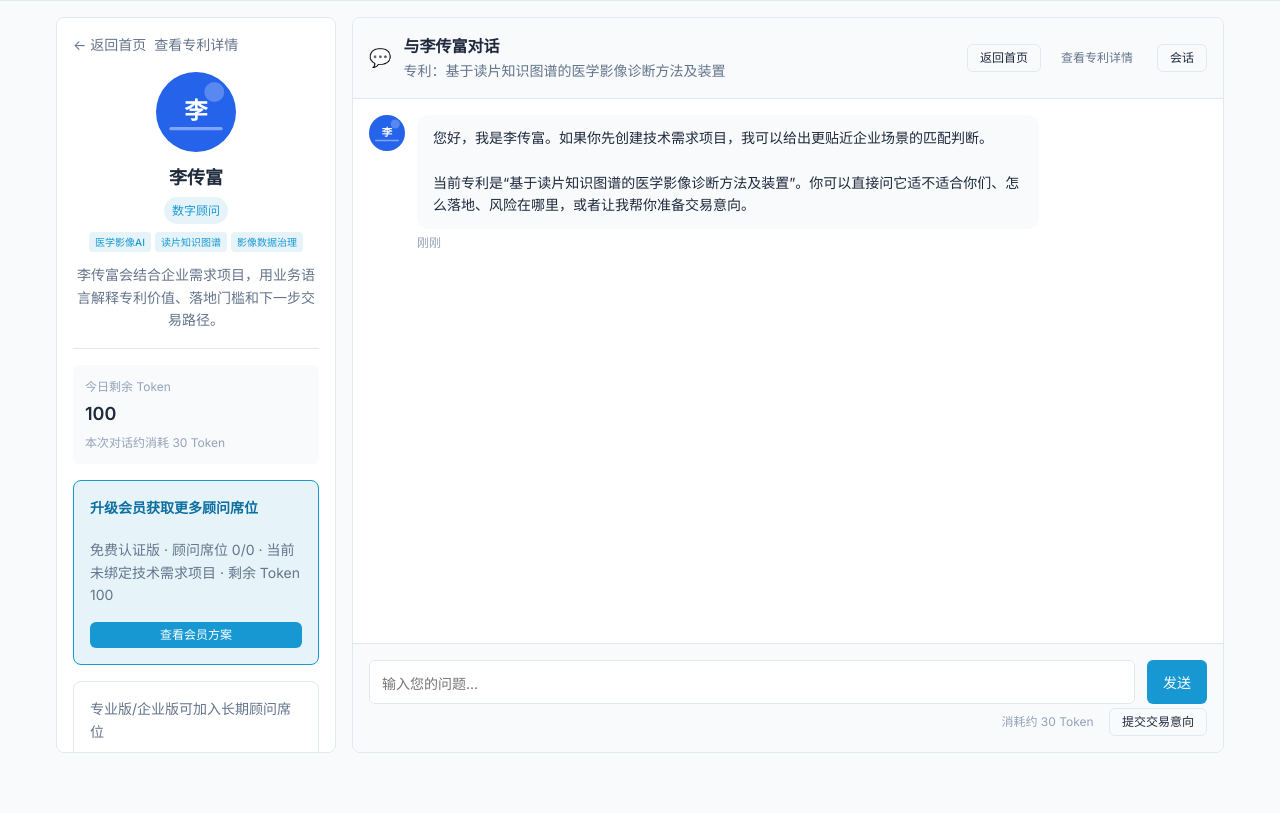
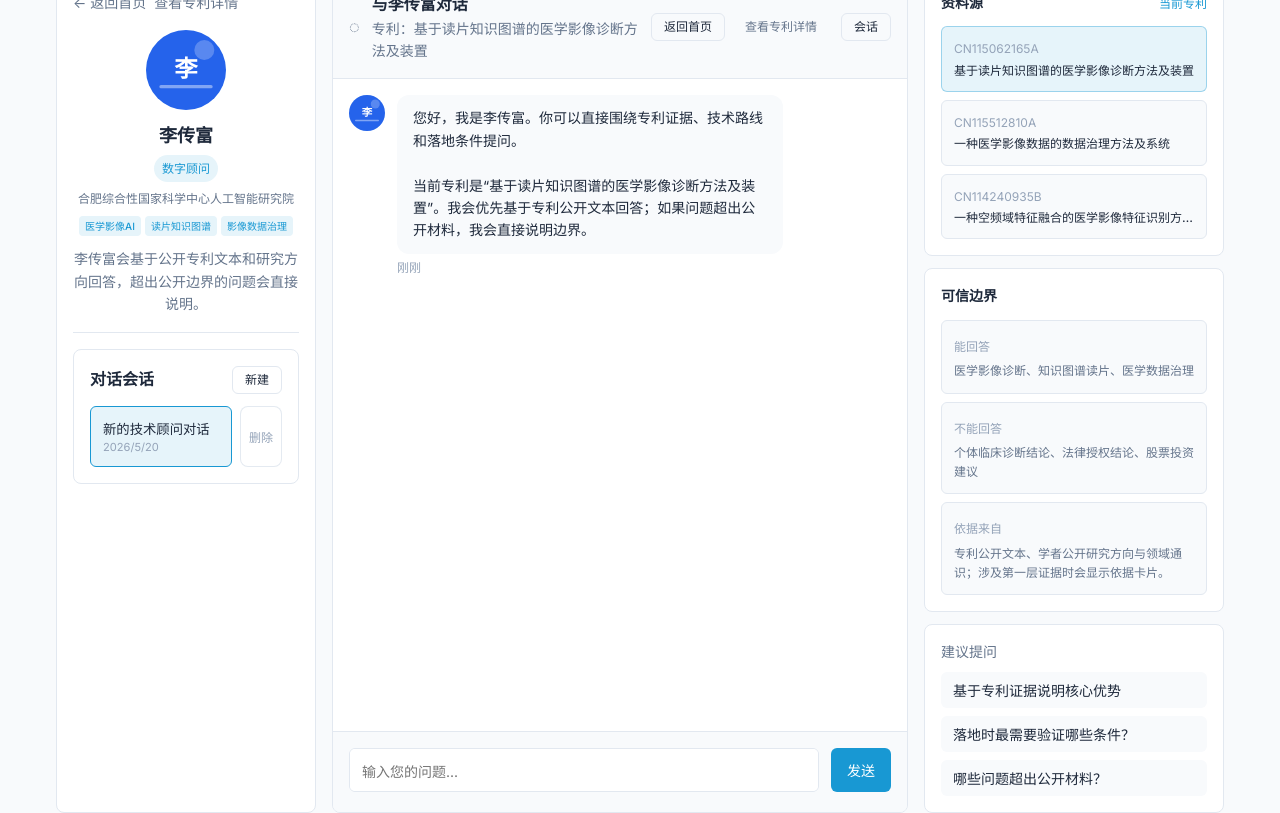
Before and after one commit to xuqingyu1999/scholarmate-demo, a website: page chat.html in a window 1280 px wide. Shown: the part 106-919 px from the top of the page. Before the commit the page ends 859 px from the top, so only its background shows below. Drawn offline with Linux system fonts and the light colour scheme.

Commit message:
feat: simplify scholar chat experience

```diff
--- a/chat.html
+++ b/chat.html
@@ -10,7 +10,7 @@
     <link href="https://fonts.googleapis.com/css2?family=Inter:wght@400;500;600;700&display=swap" rel="stylesheet">
     <link rel="stylesheet" href="styles/main.css">
 </head>
-<body>
+<body class="chat-page">
     <!-- 导航栏 -->
     <header class="navbar">
         <div class="container navbar__container">
@@ -33,7 +33,7 @@
     <main>
         <div class="container" style="padding-top: var(--space-4);">
             <div class="chat-layout">
-                <!-- 左侧：发明人信息 -->
+                <!-- 左侧：学者与会话 -->
                 <aside class="chat-sidebar">
                     <div class="chat-nav-actions">
                         <a href="index.html#advisor" id="chatWorkbenchLink" class="chat-header__back">← 返回首页</a>
@@ -46,26 +46,13 @@
                         </div>
                         <div class="chat-inventor-info__name">李传富</div>
                         <div class="chat-inventor-info__badge">数字顾问</div>
+                        <div class="chat-inventor-info__affiliation">合肥综合性国家科学中心人工智能研究院</div>
                         <div class="chat-inventor-info__expertise">
                             <span class="tag">人工智能</span>
                             <span class="tag">医疗影像</span>
                         </div>
                         <p class="chat-inventor-info__bio">数字顾问基于公开专利文本、首席发明人和权利人元数据生成，仅用于技术沟通原型。</p>
                     </div>
-
-                    <div class="chat-token-info">
-                        <div class="chat-token-info__label">今日剩余 Token</div>
-                        <div class="chat-token-info__value" id="tokenDisplay">100</div>
-                        <div class="chat-token-info__hint">本次对话约消耗 30 Token</div>
-                    </div>
-
-                    <div class="chat-membership-cta" id="chatMembershipCta">
-                        <div class="chat-membership-cta__title">升级会员获取更多顾问席位</div>
-                        <div class="chat-membership-cta__desc" id="chatMembershipDesc">专业版/企业版支持长期顾问席位、更多需求项目、Token 和真人跟进。</div>
-                        <a href="membership.html" class="btn btn--primary btn--sm">查看会员方案</a>
-                    </div>
-
-                    <div class="chat-seat-panel" id="seatActionPanel"></div>
 
                     <div class="chat-session-panel">
                         <div class="chat-session-panel__header">
@@ -74,27 +61,12 @@
                         </div>
                         <div class="chat-session-list" id="sessionList"></div>
                     </div>
-
-                    <div class="chat-quick-questions">
-                        <div class="chat-quick-questions__title">快捷问题</div>
-                        <div class="chat-quick-questions__list">
-                            <button class="chat-quick-question" onclick="sendQuickQuestion('这项技术的核心优势是什么？')">
-                                这项技术的核心优势是什么？
-                            </button>
-                            <button class="chat-quick-question" onclick="sendQuickQuestion('研发过程中遇到的最大挑战是什么？')">
-                                研发过程中遇到的最大挑战是什么？
-                            </button>
-                            <button class="chat-quick-question" onclick="sendQuickQuestion('这项技术未来的迭代方向？')">
-                                这项技术未来的迭代方向？
-                            </button>
-                        </div>
-                    </div>
                 </aside>
 
-                <!-- 右侧：对话区域 -->
-                    <div class="chat-main">
-                        <div class="chat-header">
-                        <span class="chat-header__back">💬</span>
+                <!-- 中间：对话区域 -->
+                <div class="chat-main">
+                    <div class="chat-header">
+                        <span class="chat-header__back">◌</span>
                         <div>
                             <div class="chat-header__title">与李传富对话</div>
                             <div class="chat-header__patent">专利：一种基于人工智能的医疗诊断系统及方法</div>
@@ -104,9 +76,9 @@
                             <a href="patent-detail.html" id="chatDetailHeaderLink" class="btn btn--ghost btn--sm">查看专利详情</a>
                         </div>
                         <button class="btn btn--outline btn--sm chat-history-toggle" type="button" onclick="toggleChatSidebar()">会话</button>
-                        </div>
+                    </div>
 
-                        <div class="chat-messages" id="chatMessages">
+                    <div class="chat-messages" id="chatMessages">
                         <!-- AI 欢迎消息 -->
                         <div class="chat-message chat-message--ai">
                             <div class="chat-message__avatar">
@@ -135,13 +107,44 @@
                                 发送
                             </button>
                         </div>
-                        <div class="chat-input__token">
-                            <span id="tokenCost">消耗约 30 Token</span>
-                            <button class="btn btn--outline btn--sm" style="margin-left: var(--space-3);" onclick="submitTradeIntentFromChat()">提交交易意向</button>
+                        <div class="chat-input__meta">
                             <button class="btn btn--ghost btn--sm" id="localFallbackBtn" style="display: none; margin-left: var(--space-2);" onclick="sendLocalFallbackForLastQuestion()">本地模拟回复</button>
                         </div>
                     </div>
                 </div>
+
+                <!-- 右侧：资料源与可信边界 -->
+                <aside class="chat-right-panel" aria-label="数字学者资料源与知识边界">
+                    <section class="chat-trust-card chat-sources-panel">
+                        <div class="chat-trust-card__header">
+                            <span>资料源</span>
+                            <a href="patent-detail.html" id="chatSourceDetailLink">当前专利</a>
+                        </div>
+                        <div class="chat-source-list" id="chatSourceList"></div>
+                    </section>
+
+                    <section class="chat-trust-card chat-boundary-panel">
+                        <div class="chat-trust-card__header">
+                            <span>可信边界</span>
+                        </div>
+                        <div class="chat-boundary-grid" id="chatBoundaryPanel"></div>
+                    </section>
+
+                    <section class="chat-trust-card chat-quick-questions">
+                        <div class="chat-quick-questions__title">建议提问</div>
+                        <div class="chat-quick-questions__list">
+                            <button class="chat-quick-question" onclick="sendQuickQuestion('请基于专利证据说明这项技术的核心优势。')">
+                                基于专利证据说明核心优势
+                            </button>
+                            <button class="chat-quick-question" onclick="sendQuickQuestion('这项技术落地时最需要验证哪些条件？')">
+                                落地时最需要验证哪些条件？
+                            </button>
+                            <button class="chat-quick-question" onclick="sendQuickQuestion('哪些问题属于公开材料无法回答的范围？')">
+                                哪些问题超出公开材料？
+                            </button>
+                        </div>
+                    </section>
+                </aside>
             </div>
         </div>
     </main>
@@ -243,12 +246,12 @@
             document.querySelector('.chat-inventor-info__avatar img').src = inventor.avatar;
             document.querySelector('.chat-inventor-info__avatar img').alt = inventor.name;
             document.querySelector('.chat-inventor-info__name').textContent = inventor.name;
+            document.querySelector('.chat-inventor-info__affiliation').textContent = inventor.affiliation || patent.assignee || '科研之友专利库';
             document.querySelector('.chat-inventor-info__expertise').innerHTML = inventor.expertise.map(item => `<span class="tag tag--sm">${item}</span>`).join('');
-            document.querySelector('.chat-inventor-info__bio').textContent = `${inventor.name}会结合企业需求项目，用业务语言解释专利价值、落地门槛和下一步交易路径。`;
+            document.querySelector('.chat-inventor-info__bio').textContent = `${inventor.name}会基于公开专利文本和研究方向回答，超出公开边界的问题会直接说明。`;
             ensureCurrentSession();
-            renderChatMembershipCta();
-            renderSeatAction();
             renderSessionList();
+            renderTrustPanel();
             renderWelcomeMessage();
             updateTokenDisplay();
             loadConversationHistory();
@@ -284,6 +287,8 @@
                 const link = document.getElementById(id);
                 if (link) link.href = detailHref;
             });
+            const sourceDetailLink = document.getElementById('chatSourceDetailLink');
+            if (sourceDetailLink) sourceDetailLink.href = detailHref;
         }
 
         function ensureCurrentSession(forceNew = false) {
@@ -315,39 +320,46 @@
             return currentSession;
         }
 
-        function renderChatMembershipCta() {
-            const user = UserManager.getUser();
-            const plan = ScholarMateBusinessCore.getMembershipPlan(user && user.membership ? user.membership : 'free');
-            const seatUsage = UserManager.getAdvisorSeatUsage();
-            const projectName = project ? `当前需求：${project.title}` : '当前未绑定技术需求项目';
-            document.getElementById('chatMembershipDesc').textContent = `${plan.name || '免费认证版'} · 顾问席位 ${seatUsage.label} · ${projectName} · 剩余 Token ${UserManager.getRemainingToken()}`;
+        function renderTrustPanel() {
+            renderSourceList();
+            renderBoundaryPanel();
         }
 
-        function renderSeatAction() {
-            const panel = document.getElementById('seatActionPanel');
-            const user = UserManager.getUser();
-            const assets = UserManager.getDigitalHumanAssets();
-            const alreadyAsset = assets.some(asset => asset.inventorId === inventor.id && (!asset.patentId || asset.patentId === patent.id));
-            if (alreadyAsset) {
-                panel.innerHTML = '<div class="chat-seat-panel__status">已加入我的数字顾问</div>';
-                return;
-            }
-            if (ScholarMateBusinessCore.hasPaidMembership(user)) {
-                const seatUsage = UserManager.getAdvisorSeatUsage();
-                panel.innerHTML = `<button class="btn btn--outline btn--full btn--sm" onclick="joinCurrentDigitalHuman()">加入顾问席位（${seatUsage.label}）</button>`;
-                return;
-            }
-            panel.innerHTML = '<div class="chat-seat-panel__status">专业版/企业版可加入长期顾问席位</div>';
+        function renderSourceList() {
+            const list = document.getElementById('chatSourceList');
+            if (!list) return;
+            const sourcePatents = (currentScholarPatents.length ? currentScholarPatents : [patent]).slice(0, 6);
+            list.innerHTML = sourcePatents.map(item => `
+                <a class="chat-source-item ${item.id === patent.id ? 'chat-source-item--active' : ''}" href="patent-detail.html?id=${encodeURIComponent(item.id)}">
+                    <span>${ScholarMate.escapeHtml(item.publicationNumber || item.id)}</span>
+                    <strong>${ScholarMate.escapeHtml(item.title || '专利公开文本')}</strong>
+                </a>
+            `).join('');
         }
 
-        function joinCurrentDigitalHuman() {
-            const result = UserManager.joinDigitalHumanSeat({ inventorId: inventor.id, patentId: patent.id, projectId });
-            if (!result.allowed) {
-                alert(result.reason);
-                return;
-            }
-            renderSeatAction();
-            ScholarMate.showToast('已加入我的数字顾问');
+        function renderBoundaryPanel() {
+            const panel = document.getElementById('chatBoundaryPanel');
+            if (!panel) return;
+            const coreTopics = (currentPersona && currentPersona.coreTopics && currentPersona.coreTopics.length)
+                ? currentPersona.coreTopics.slice(0, 4)
+                : (inventor.expertise || []).slice(0, 4);
+            const outOfScope = (currentPersona && currentPersona.outOfScope && currentPersona.outOfScope.length)
+                ? currentPersona.outOfScope.slice(0, 3)
+                : ['法律授权结论', '个体诊疗建议', '未公开实验细节'];
+            panel.innerHTML = `
+                <div class="chat-boundary-block">
+                    <span>能回答</span>
+                    <p>${ScholarMate.escapeHtml(coreTopics.join('、') || patent.field || patent.industry || '当前专利技术方向')}</p>
+                </div>
+                <div class="chat-boundary-block">
+                    <span>不能回答</span>
+                    <p>${ScholarMate.escapeHtml(outOfScope.join('、'))}</p>
+                </div>
+                <div class="chat-boundary-block">
+                    <span>依据来自</span>
+                    <p>专利公开文本、学者公开研究方向与领域通识；涉及第一层证据时会显示依据卡片。</p>
+                </div>
+            `;
         }
 
         function renderSessionList() {
@@ -431,7 +443,7 @@
 
         function renderWelcomeMessage() {
             const container = document.getElementById('chatMessages');
-            const projectLine = project ? `我已看到你的需求项目“${project.title}”，会围绕${project.industry}、${project.stage}和${project.budget}预算来判断。` : '如果你先创建技术需求项目，我可以给出更贴近企业场景的匹配判断。';
+            const projectLine = project ? `我已看到你的需求项目“${project.title}”，会围绕${project.industry}、${project.stage}和${project.budget}预算来判断。` : '你可以直接围绕专利证据、技术路线和落地条件提问。';
             container.innerHTML = `
                 <div class="chat-message chat-message--ai">
                     <div class="chat-message__avatar">
@@ -440,7 +452,7 @@
                     <div>
                         <div class="chat-message__content">
                             您好，我是${ScholarMate.escapeHtml(inventor.name)}。${ScholarMate.escapeHtml(projectLine)}<br><br>
-                            当前专利是“${ScholarMate.escapeHtml(patent.title)}”。你可以直接问它适不适合你们、怎么落地、风险在哪里，或者让我帮你准备交易意向。
+                            当前专利是“${ScholarMate.escapeHtml(patent.title)}”。我会优先基于专利公开文本回答；如果问题超出公开材料，我会直接说明边界。
                         </div>
                         <div class="chat-message__time">刚刚</div>
                     </div>
@@ -450,7 +462,8 @@
 
         function updateTokenDisplay() {
             const remaining = UserManager.getRemainingToken();
-            document.getElementById('tokenDisplay').textContent = remaining;
+            const tokenDisplay = document.getElementById('tokenDisplay');
+            if (tokenDisplay) tokenDisplay.textContent = remaining;
         }
 
         function loadConversationHistory() {
@@ -484,7 +497,7 @@
             }
 
             if (!UserManager.consumeToken(30)) {
-                alert('Token不足，请明日再来或升级会员');
+                alert('今日演示额度不足，请明日再试。');
                 return;
             }
 
@@ -537,7 +550,7 @@
 
         function sendQuickQuestion(question) {
             if (UserManager.getRemainingToken() < 30) {
-                alert('Token不足，请明日再来或升级会员');
+                alert('今日演示额度不足，请明日再试。');
                 return;
             }
 
@@ -620,29 +633,6 @@
             `;
         }
 
-        function submitTradeIntentFromChat() {
-            const gate = UserManager.canPerformCommercialAction();
-            if (!gate.allowed) {
-                UserManager.promptVerification('提交交易意向');
-                return;
-            }
-            if (!projectId) {
-                alert('建议先在用户中心创建技术需求项目，再提交交易意向。');
-                window.location.href = 'user-center.html#demand-projects';
-                return;
-            }
-            UserManager.createTradeIntent({
-                projectId,
-                patentId,
-                contactName: UserManager.getUser().name || '企业联系人',
-                contactPhone: UserManager.getUser().phone || '通过平台对接',
-                message: `基于与${inventor.name}的数字人沟通，希望进一步评估“${patent.title}”的交易合作。`,
-                needAdvisor: true
-            });
-            ScholarMate.showToast('交易意向已提交');
-            window.location.href = 'user-center.html#trade-intents';
-        }
-
         function handleKeyDown(event) {
             if (event.key === 'Enter' && !event.shiftKey) {
                 event.preventDefault();
--- a/scripts/main.js
+++ b/scripts/main.js
@@ -53,7 +53,6 @@ const ScholarMate = {
         this.applyMobilePreviewMode();
         this.renderMobilePreviewEntry();
         this.renderPatentCatalogCards();
-        this.initDemandUpload();
         this.initFavoriteButtons();
         this.hydratePatentCards();
         this.updateNavbarAuth();
--- a/styles/main.css
+++ b/styles/main.css
@@ -1891,15 +1891,34 @@ input, select, textarea {
 /* --------------------------------------------------------------------------
    对话页样式
    -------------------------------------------------------------------------- */
+body.chat-page .membership-top-banner {
+    display: none !important;
+}
+
 .chat-layout {
     display: grid;
     gap: var(--space-4);
-    height: calc(100vh - 64px);
-}
-
-@media (min-width: 768px) {
+    min-height: calc(100vh - 88px);
+    align-items: stretch;
+}
+
+@media (min-width: 900px) {
     .chat-layout {
-        grid-template-columns: 280px 1fr;
+        grid-template-columns: 248px minmax(0, 1fr);
+    }
+
+    .chat-right-panel {
+        grid-column: 1 / -1;
+    }
+}
+
+@media (min-width: 1180px) {
+    .chat-layout {
+        grid-template-columns: 260px minmax(0, 1fr) 300px;
+    }
+
+    .chat-right-panel {
+        grid-column: auto;
     }
 }
 
@@ -1971,6 +1990,13 @@ input, select, textarea {
     margin-bottom: var(--space-2);
 }
 
+.chat-inventor-info__affiliation {
+    color: var(--text-secondary);
+    font-size: var(--font-xs);
+    line-height: 1.5;
+    margin-bottom: var(--space-2);
+}
+
 .chat-inventor-info__expertise {
     display: flex;
     justify-content: center;
@@ -2008,12 +2034,6 @@ input, select, textarea {
     font-size: var(--font-xs);
     color: var(--text-light);
     margin-top: var(--space-1);
-}
-
-.chat-quick-questions {
-    margin-top: var(--space-4);
-    padding-top: var(--space-4);
-    border-top: 1px solid var(--border);
 }
 
 .chat-quick-questions__title {
@@ -2046,6 +2066,95 @@ input, select, textarea {
     color: var(--primary);
 }
 
+.chat-right-panel {
+    display: flex;
+    flex-direction: column;
+    gap: var(--space-3);
+    min-height: 0;
+    height: 100%;
+    overflow-y: auto;
+}
+
+.chat-trust-card {
+    background-color: var(--bg-white);
+    border: 1px solid var(--border);
+    border-radius: var(--radius-md);
+    padding: var(--space-4);
+}
+
+.chat-trust-card__header {
+    display: flex;
+    align-items: center;
+    justify-content: space-between;
+    gap: var(--space-3);
+    margin-bottom: var(--space-3);
+    font-size: var(--font-sm);
+    font-weight: var(--font-semibold);
+}
+
+.chat-trust-card__header a {
+    color: var(--primary);
+    font-size: var(--font-xs);
+    font-weight: var(--font-medium);
+    text-decoration: none;
+}
+
+.chat-source-list,
+.chat-boundary-grid {
+    display: grid;
+    gap: var(--space-2);
+}
+
+.chat-source-item {
+    display: grid;
+    gap: 3px;
+    padding: var(--space-3);
+    color: var(--text-primary);
+    text-decoration: none;
+    border: 1px solid var(--border);
+    border-radius: var(--radius);
+    background-color: var(--bg-gray);
+}
+
+.chat-source-item--active {
+    border-color: rgba(24, 152, 211, 0.36);
+    background-color: var(--primary-light);
+}
+
+.chat-source-item span,
+.chat-boundary-block span {
+    color: var(--text-light);
+    font-size: var(--font-xs);
+}
+
+.chat-source-item strong {
+    overflow: hidden;
+    color: var(--text-primary);
+    font-size: var(--font-xs);
+    font-weight: var(--font-medium);
+    line-height: 1.45;
+    text-overflow: ellipsis;
+    white-space: nowrap;
+}
+
+.chat-boundary-block {
+    padding: var(--space-3);
+    border: 1px solid var(--border);
+    border-radius: var(--radius);
+    background-color: var(--bg-gray);
+}
+
+.chat-boundary-block p {
+    margin: var(--space-1) 0 0;
+    color: var(--text-secondary);
+    font-size: var(--font-xs);
+    line-height: 1.55;
+}
+
+.chat-right-panel .chat-quick-questions {
+    margin: 0;
+}
+
 .chat-main {
     display: flex;
     flex-direction: column;
@@ -2159,17 +2268,29 @@ input, select, textarea {
 }
 
 .chat-evidence {
+    width: max-content;
+    max-width: 100%;
     margin-top: var(--space-2);
-    padding: var(--space-2) var(--space-3);
-    border-radius: var(--radius);
-    border: 1px solid var(--border);
-    background-color: var(--bg-white);
+    padding: var(--space-1) var(--space-3);
+    border-radius: var(--radius-full);
+    border: 1px solid rgba(24, 152, 211, 0.22);
+    background-color: #F8FCFF;
     font-size: var(--font-xs);
 }
 
 .chat-evidence > summary {
     cursor: pointer;
     color: var(--text-secondary);
+    list-style: none;
+}
+
+.chat-evidence > summary::-webkit-details-marker {
+    display: none;
+}
+
+.chat-evidence[open] {
+    width: 100%;
+    border-radius: var(--radius-md);
 }
 
 .chat-evidence__list {
@@ -2233,6 +2354,7 @@ input, select, textarea {
     border-color: var(--primary);
 }
 
+.chat-input__meta,
 .chat-input__token {
     font-size: var(--font-xs);
     color: var(--text-light);
```
Also changed, not shown: docs/ai/briefs/2026-05-20-ui-simplification-digital-scholar-trust.md (added, +13 -0 lines), patent-list.html (+0 -27 lines), tests/ui-simplification.test.mjs (added, +52 -0 lines).
